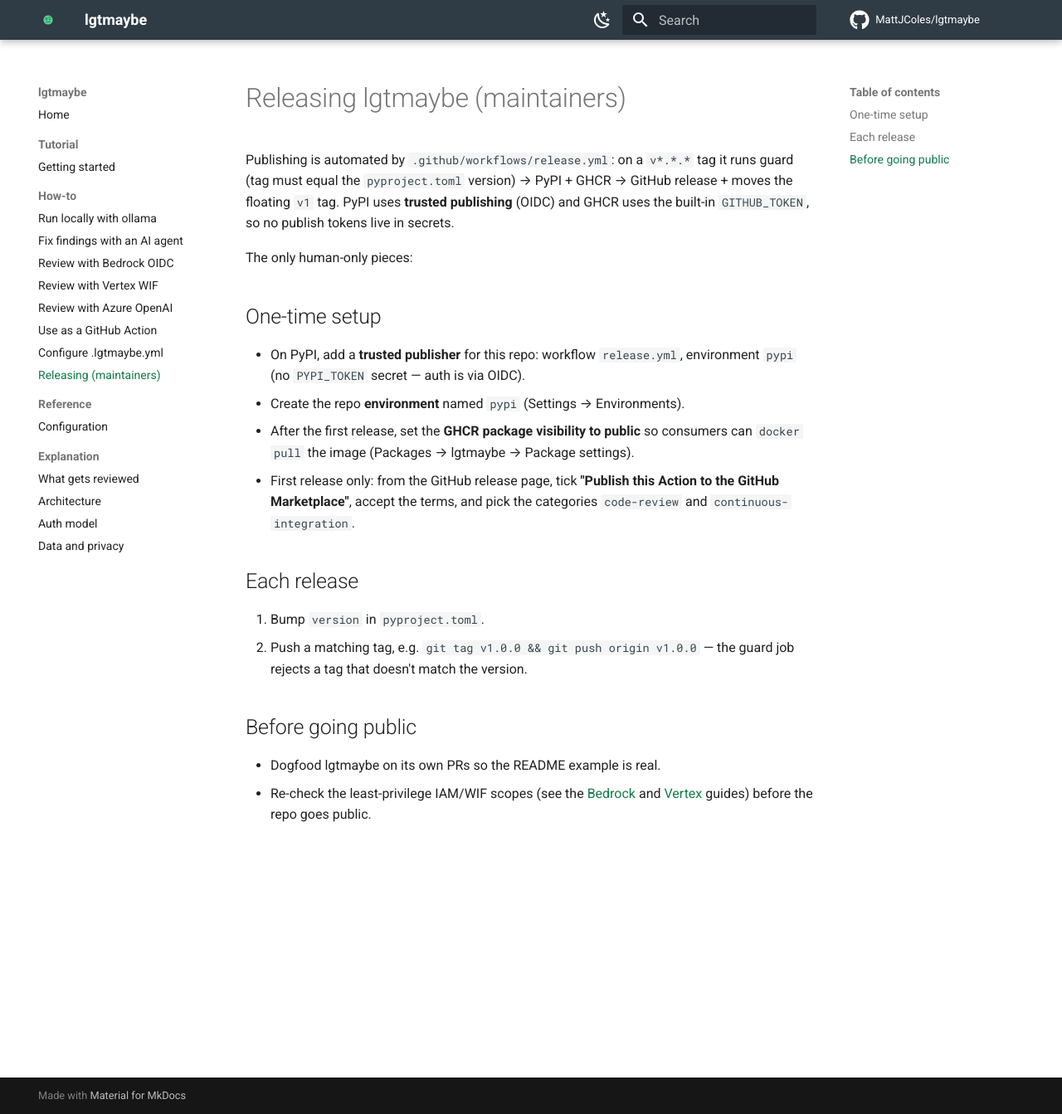
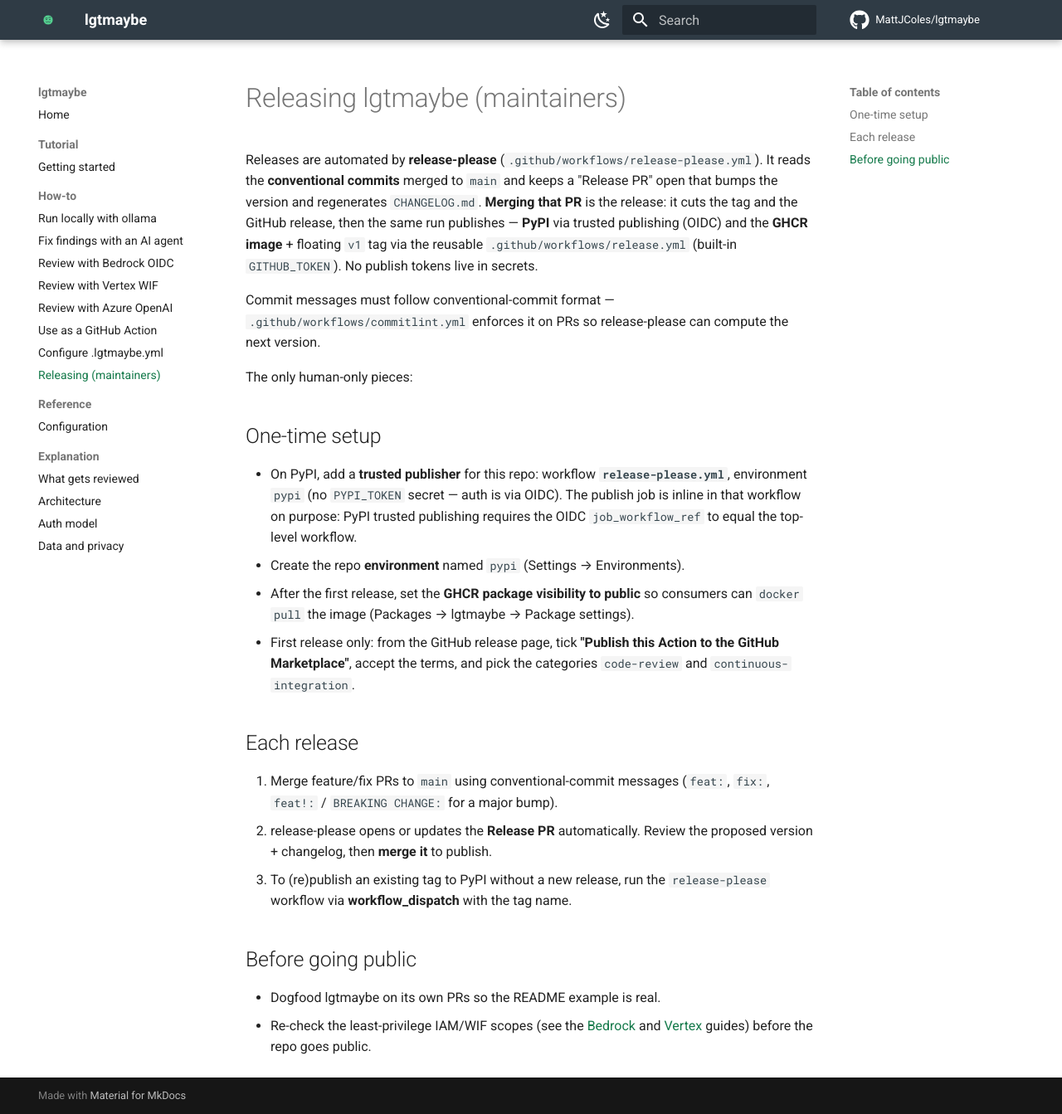
Before and after one commit to actions-marketplace-validations/MattJColes_lgtmaybe, an MkDocs documentation site: the page built from docs/how-to/releasing.md, in a window 1280 px wide and 1343 px high. Shown: the whole window at 83% size. Built offline with MkDocs 1.6.1 and Material for MkDocs 9.7.7, drawn with Linux system fonts in a browser that asks for light colours; comment, search, counter and statistics services are not loaded.

Commit message:
docs: refresh CLAUDE.md and releasing guide for current state
CLAUDE.md drifted behind the code. Update it to reflect:
- Azure as a sixth hosted provider (keyless Entra/OIDC + auth table row)
- the self-reflection stage and the full engine pipeline
- deterministic reviews (temperature=0) and provider-aware timeouts
- local CLI review mode: --base/--working, --format agent/json, and the
  user-level config command (no persisted keys)
- release automation now driven by release-please + conventional commits
  (commitlint), not a manual v*.*.* tag push
- Diataxis docs + generated config reference, CONTRIBUTING.md
- the on-demand evals harness for model quality

Rewrite docs/how-to/releasing.md to the release-please flow.

https://claude.ai/code/session_01Rtx7e7pAorfvCBvHdoQYgJ

```diff
--- a/docs/how-to/releasing.md
+++ b/docs/how-to/releasing.md
@@ -1,17 +1,24 @@
 # Releasing lgtmaybe (maintainers)
 
-Publishing is automated by `.github/workflows/release.yml`: on a `v*.*.*` tag it
-runs guard (tag must equal the `pyproject.toml` version) → PyPI + GHCR →
-GitHub release + moves the floating `v1` tag. PyPI uses **trusted publishing**
-(OIDC) and GHCR uses the built-in `GITHUB_TOKEN`, so no publish tokens live in
-secrets.
+Releases are automated by **release-please** (`.github/workflows/release-please.yml`).
+It reads the **conventional commits** merged to `main` and keeps a "Release PR"
+open that bumps the version and regenerates `CHANGELOG.md`. **Merging that PR** is
+the release: it cuts the tag and the GitHub release, then the same run publishes —
+**PyPI** via trusted publishing (OIDC) and the **GHCR image** + floating `v1` tag
+via the reusable `.github/workflows/release.yml` (built-in `GITHUB_TOKEN`). No
+publish tokens live in secrets.
+
+Commit messages must follow conventional-commit format — `.github/workflows/commitlint.yml`
+enforces it on PRs so release-please can compute the next version.
 
 The only human-only pieces:
 
 ## One-time setup
 
-- On PyPI, add a **trusted publisher** for this repo: workflow `release.yml`,
-  environment `pypi` (no `PYPI_TOKEN` secret — auth is via OIDC).
+- On PyPI, add a **trusted publisher** for this repo: workflow
+  **`release-please.yml`**, environment `pypi` (no `PYPI_TOKEN` secret — auth is
+  via OIDC). The publish job is inline in that workflow on purpose: PyPI trusted
+  publishing requires the OIDC `job_workflow_ref` to equal the top-level workflow.
 - Create the repo **environment** named `pypi` (Settings → Environments).
 - After the first release, set the **GHCR package visibility to public** so
   consumers can `docker pull` the image (Packages → lgtmaybe → Package settings).
@@ -21,9 +28,12 @@ The only human-only pieces:
 
 ## Each release
 
-1. Bump `version` in `pyproject.toml`.
-2. Push a matching tag, e.g. `git tag v1.0.0 && git push origin v1.0.0` — the
-   guard job rejects a tag that doesn't match the version.
+1. Merge feature/fix PRs to `main` using conventional-commit messages
+   (`feat:`, `fix:`, `feat!:` / `BREAKING CHANGE:` for a major bump).
+2. release-please opens or updates the **Release PR** automatically. Review the
+   proposed version + changelog, then **merge it** to publish.
+3. To (re)publish an existing tag to PyPI without a new release, run the
+   `release-please` workflow via **workflow_dispatch** with the tag name.
 
 ## Before going public
 
```
Also changed, not shown: CLAUDE.md (+68 -23 lines).
